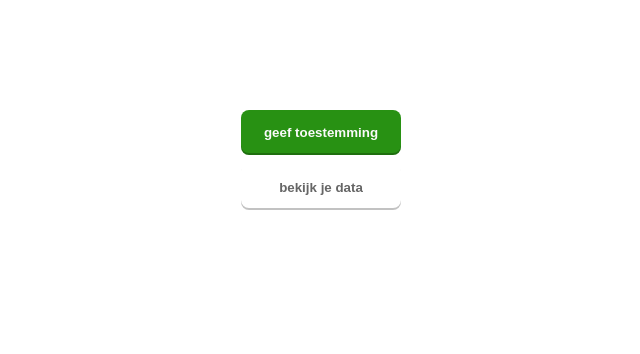
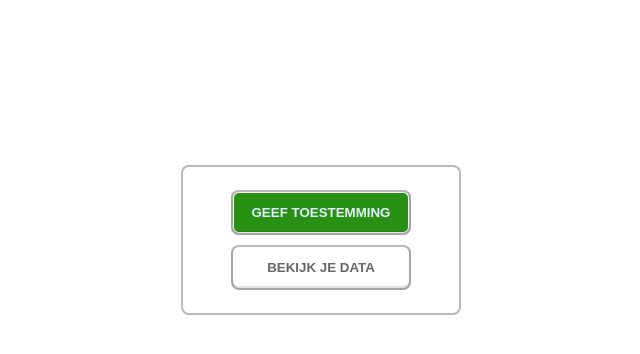
Before and after one commit to Ffyud/freeroamers-strava, a React (Create React App) app: page /exchange_token in a window 1280 px wide. Shown: the top 354 px of the page, without its empty margins (319-959 px from the left). Built offline with nearby package versions, Linux system fonts and the light colour scheme.

Commit message:
change styling crap

```diff
--- a/src/App.css
+++ b/src/App.css
@@ -31,46 +31,57 @@ a {
 }
 
 .wrapper {
-  overflow: hidden;
   position: relative;
   height: 100vh;
   text-align: center;
 }
 
+.page-wrap {
+  max-width: 800px;
+  margin: 0px auto;
+}
+
 .wrapper-button {
-  top: calc(25vh - 100px);
+  top: calc(25vh - 50px);
   position: relative;
-  height: 100px;
+  box-shadow: inset 0px 0px 0px 2px #b9b9b9;
+  border-radius: 8px;
+  padding: 15px;
+  margin: 15px auto;
+  max-width: 250px;
 }
 
 button.toestemming {
   display: block;
   background: var(--main-color);
-  color: var(--white);
-  box-shadow: inset 0px -2px 0px 0px #0000003d, 0px 0px 0px 2px #FFF;
+  color: var(--arctic);
+  box-shadow: inset 0px -2px 0px 2px #0000001c, inset 0px 0px 0px 2px #b9b9b9, inset 0px 0px 0px 3px #FFF;
   padding: 15px 15px 15px 15px;
   margin: 10px auto;
   font-weight: 800;
-  width: 160px;
+  width: 180px;
   border: none;
   outline: none;
   border-radius: 8px;
   cursor: pointer;
+  text-transform: uppercase;
 }
 button.bekijken {
   display: block;
   background: var(--main-color);
-  color: var(--white);
-  box-shadow: inset 0px -2px 0px 0px #0000003d, 0px 0px 0px 2px #FFF;
+  color: var(--arctic);
+  box-shadow: inset 0px -2px 0px 2px #0000001c, inset 0px 0px 0px 2px #b9b9b9;
   padding: 15px 15px 15px 15px;
   margin: 10px auto;
   font-weight: 800;
-  width: 160px;
+  width: 180px;
   border: none;
   outline: none;
   border-radius: 8px;
   cursor: pointer;
+  text-transform: uppercase;
 }
+
 button.bekijken:disabled {
   background: rgb(255, 255, 255);
   color: #666;
@@ -79,3 +90,16 @@ button.bekijken:disabled {
 .athlete_details {
   /* background: var(--sub-color2); */
 }
+
+.header-items {
+  display: flex;
+	flex-direction: row;
+	flex-wrap: nowrap;
+	justify-content: center;
+	align-items: center;
+	align-content: stretch;
+}
+.header-items div {
+  text-align: center;
+  min-width: 200px;
+}
```
